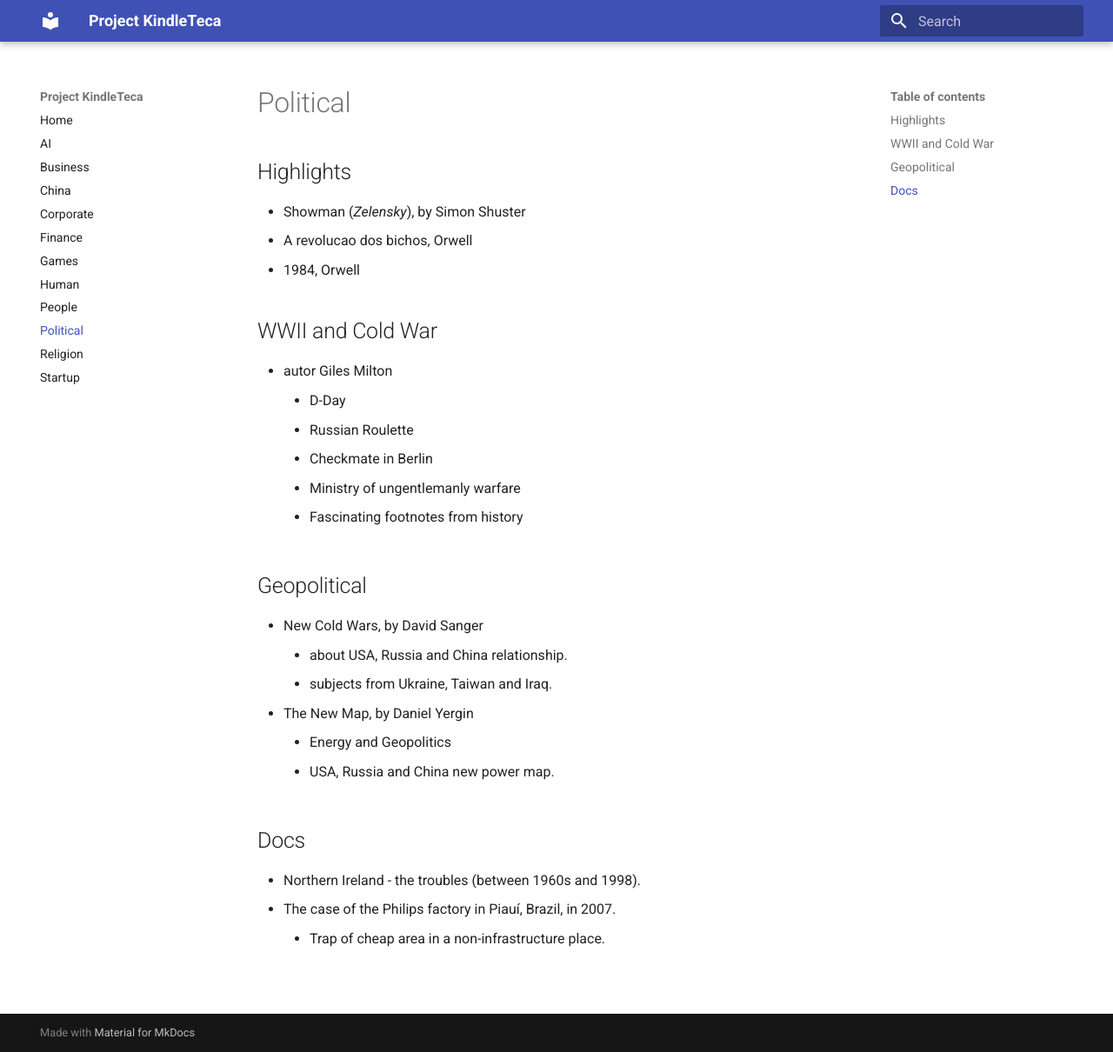
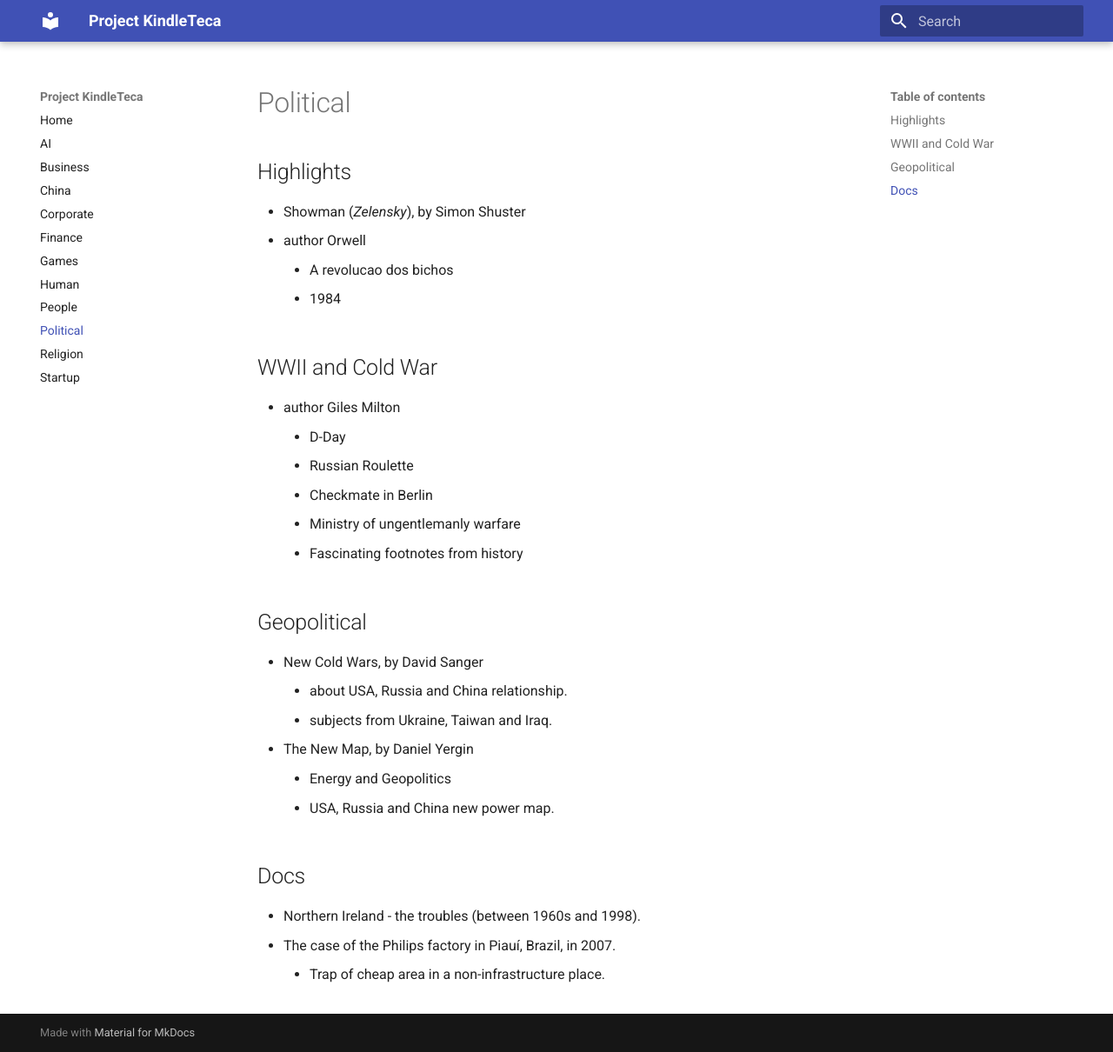
Before and after one commit to renatobrf/kindle-teca, an MkDocs documentation site: the page built from docs/political.md, in a window 1280 px wide and 1210 px high. Shown: the whole window at 87% size. Built offline with MkDocs 1.6.1 and Material for MkDocs 9.7.7, drawn with Linux system fonts in a browser that asks for light colours.

Commit message:
Refactor author listing in political.md

```diff
--- a/docs/political.md
+++ b/docs/political.md
@@ -1,10 +1,11 @@
 ## Highlights
 - Showman (*Zelensky*), by Simon Shuster
-- A revolucao dos bichos, Orwell
-- 1984, Orwell
+- author Orwell
+    - A revolucao dos bichos
+    - 1984
 
 ## WWII and Cold War
-- autor Giles Milton
+- author Giles Milton
     - D-Day
     - Russian Roulette
     - Checkmate in Berlin
```
